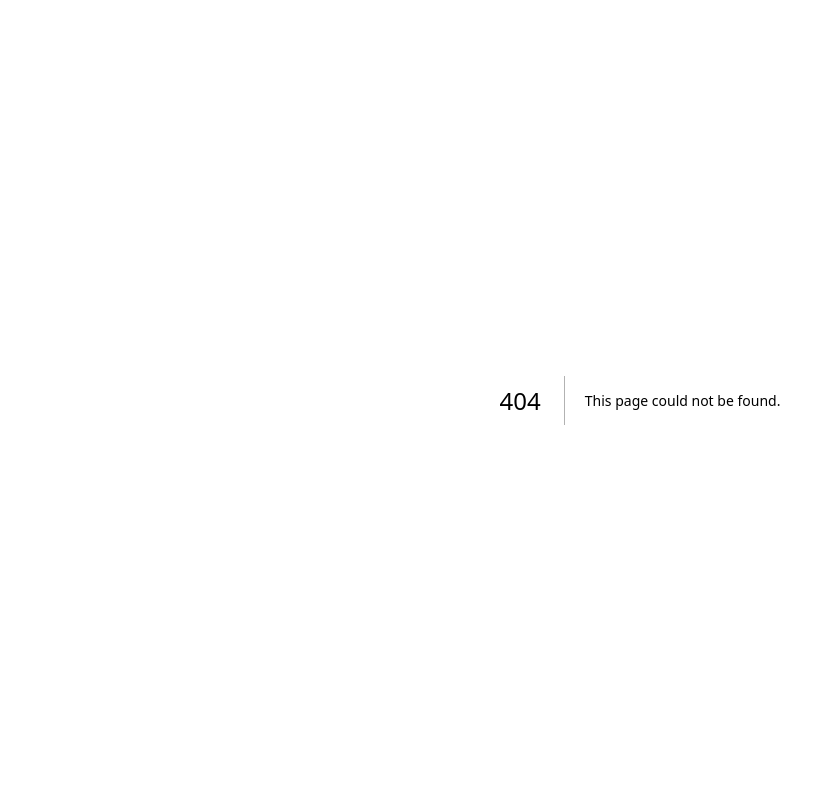
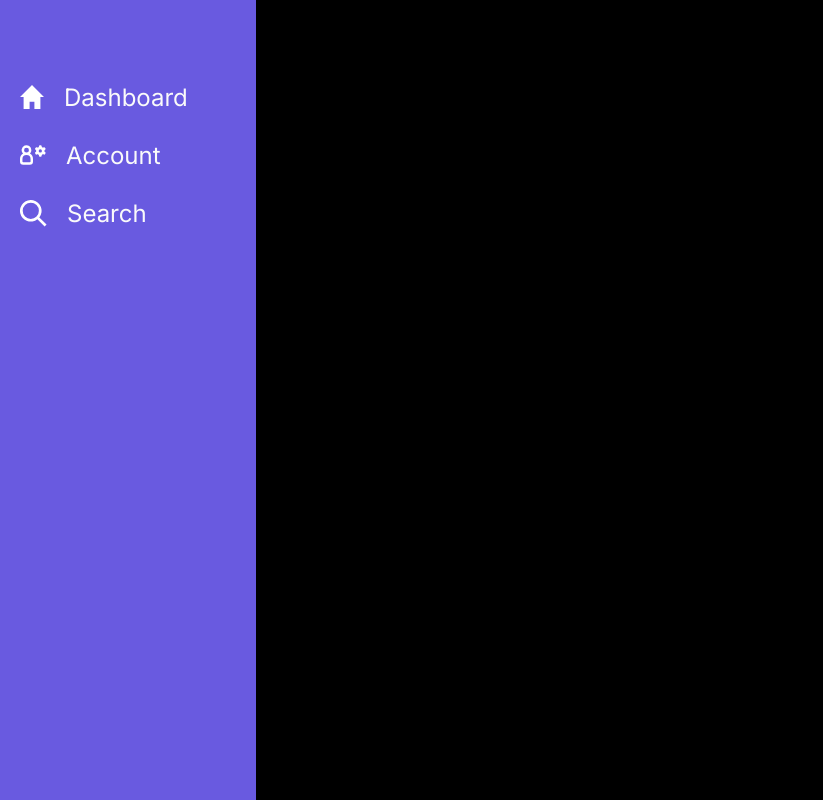
Before and after one commit to Ashish-CLI/Quiz-web, a Next.js app: page /sdashboard in a window 1280 px wide. Before the commit this address had no page. Shown: the whole page, without its empty margins (0-823 px from the left). Built offline with nearby package versions, Linux system fonts and the light colour scheme.

Commit message:
student dashboard work started

```diff
--- a/src/app/login/page.tsx
+++ b/src/app/login/page.tsx
@@ -14,7 +14,7 @@ export default function Login() {
   const [showPassword, setShowPassword] = useState(false);
   const router = useRouter();
 
-  const handleSubmit = async (e: FormEvent<HTMLFormElement>) => {
+  const handleSubmit = async (e:FormEvent<HTMLFormElement>) => {
     e.preventDefault();
     setError(null);
     try {
--- a/src/app/page.tsx
+++ b/src/app/page.tsx
@@ -10,7 +10,7 @@ export default function Home() {
   const router = useRouter();
 
   useEffect(() => {
-    router.push("/login");
+    router.push("/sdashboard");
   }, [router]);
 
   return (
--- /dev/null
+++ b/src/app/sdashboard/page.tsx
@@ -0,0 +1,60 @@
+"use client";
+
+
+export default function Sdashboard() {
+  return (
+    <div className="sdashmain flex flex-col relative min-h-screen md:flex-row">
+      {/*left part*/}
+      <div className="sdashleft w-full md:w-1/5 bg-[#695ae0] flex-row ">
+        <ul className="flex-row  space-y-6 mt-20 mx-5 text-2xl">
+          <li className="flex gap-5 items-center">
+            <svg
+              xmlns="http://www.w3.org/2000/svg"
+              width={24}
+              height={24}
+              viewBox="0 0 20 20"
+            >
+              <path
+                fill="#ffffff"
+                d="M8 20H3V10H0L10 0l10 10h-3v10h-5v-6H8v6z"
+              />
+            </svg>
+            <button className="mt-0.5">Dashboard</button>
+          </li>
+          <li className="flex gap-5 items-center">
+            <svg
+              xmlns="http://www.w3.org/2000/svg"
+              width={26}
+              height={26}
+              viewBox="0 0 16 16"
+            >
+              <path
+                fill="#ffffff"
+                fillRule="evenodd"
+                d="M4 6.5a1.5 1.5 0 1 0 0-3a1.5 1.5 0 0 0 0 3ZM7 5a2.99 2.99 0 0 1-.87 2.113A3.997 3.997 0 0 1 8 10.5V12a2 2 0 0 1-2 2H2a2 2 0 0 1-2-2v-1.5c0-1.427.747-2.679 1.87-3.387A3 3 0 1 1 7 5Zm-5.5 5.5a2.5 2.5 0 0 1 5 0V12a.5.5 0 0 1-.5.5H2a.5.5 0 0 1-.5-.5v-1.5Zm12.251-7.165c.21.122.462.163.685.07l.313-.133a.5.5 0 0 1 .628.21l.308.535a.5.5 0 0 1-.13.649l-.272.205c-.193.146-.283.387-.283.629s.09.483.283.629l.271.205a.5.5 0 0 1 .131.649l-.308.534a.5.5 0 0 1-.628.21l-.313-.131c-.223-.094-.475-.053-.685.069c-.209.121-.374.32-.404.56l-.042.337a.5.5 0 0 1-.496.438h-.618a.5.5 0 0 1-.496-.438l-.042-.337c-.03-.24-.195-.439-.404-.56c-.21-.122-.462-.163-.685-.07l-.313.133a.5.5 0 0 1-.628-.21l-.308-.535a.5.5 0 0 1 .13-.649l.272-.205C9.91 5.983 10 5.742 10 5.5s-.09-.483-.283-.629l-.271-.205a.5.5 0 0 1-.131-.649l.308-.534a.5.5 0 0 1 .628-.21l.313.131c.223.094.475.053.685-.069c.209-.121.374-.32.404-.56l.042-.337A.5.5 0 0 1 12.191 2h.618a.5.5 0 0 1 .496.438l.042.337c.03.24.195.439.404.56ZM13.5 5.5a1 1 0 1 1-2 0a1 1 0 0 1 2 0Z"
+                clipRule="evenodd"
+              />
+            </svg>
+            <button className="mt-0.5">Account</button>
+          </li>
+          <li className="flex gap-5 items-center">
+            <svg
+              xmlns="http://www.w3.org/2000/svg"
+              width="27"
+              height="27"
+              viewBox="0 0 20 20"
+            >
+              <path
+                fill="#ffffff"
+                d="M12.9 14.32a8 8 0 1 1 1.41-1.41l5.35 5.33l-1.42 1.42l-5.33-5.34zM8 14A6 6 0 1 0 8 2a6 6 0 0 0 0 12z"
+              />
+            </svg>
+            <button className="mt-0.5">Search</button>
+          </li>
+        </ul>
+      </div>
+      {/*right part*/}
+      <div className="sdashright w-full md:w-4/5 bg-black "></div>
+    </div>
+  );
+}
```
Also changed, not shown: src/app/images/home.svg (added).
